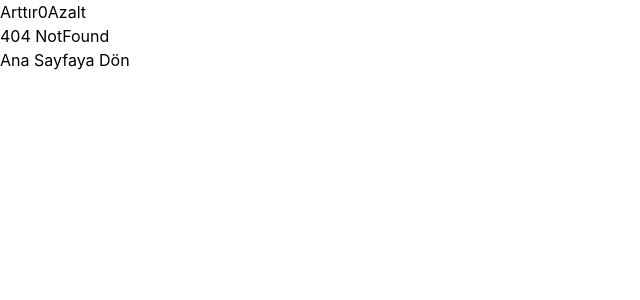
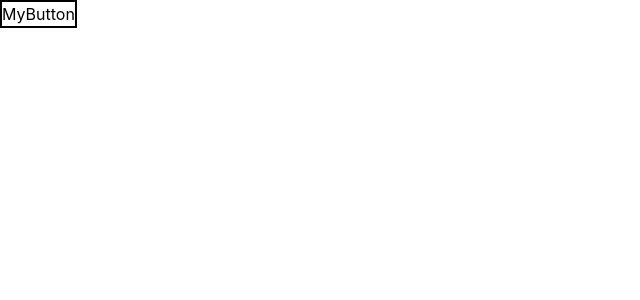
Before and after one commit to eminbasbayan/26-3-react-bootcamp, a React (Vite) app: page /test in a window 1280 px wide. Before the commit this address had no page. Shown: the top 300 px of the page, without its empty margins (0-640 px from the left). Built offline with nearby package versions, Linux system fonts and the light colour scheme.

Commit message:
React.memo kullanımı

```diff
--- a/src/App.jsx
+++ b/src/App.jsx
@@ -7,6 +7,7 @@ import ProductsPage from './pages/ProductsPage';
 import NotFound from './pages/NotFound';
 import Counter from './components/UI/Counter';
 import CartPage from './pages/CartPage';
+import ReactTest from './pages/ReactTest';
 
 const router = createBrowserRouter([
   {
@@ -15,6 +16,7 @@ const router = createBrowserRouter([
     children: [
       { path: '/', Component: HomePage },
       { path: '/products', Component: ProductsPage },
+      { path: '/test', Component: ReactTest },
       { path: '/cart', Component: CartPage },
     ],
   },
@@ -33,8 +35,8 @@ const router = createBrowserRouter([
 function App() {
   return (
     <div className="app">
-      <Counter />
-      <RouterProvider router={router} />
+      <ReactTest />
+      {/*      <RouterProvider router={router} /> */}
     </div>
   );
 }
--- /dev/null
+++ b/src/components/MyButton.jsx
@@ -0,0 +1,13 @@
+import React from "react";
+
+const MyButton = ({ onClick }) => {
+  console.log('MyButton render oldu!');
+
+  return (
+    <button onClick={onClick} className="border-2 hover:cursor-pointer">
+      MyButton
+    </button>
+  );
+};
+
+export default React.memo(MyButton);
--- /dev/null
+++ b/src/components/MyElement.jsx
@@ -0,0 +1,10 @@
+import React from 'react';
+import MyParagraph from './MyParagraph';
+
+const MyElement = (props) => {
+  console.log('MyElement render oldu!');
+
+  return <MyParagraph>{props.show && 'My Paragraph'}</MyParagraph>;
+};
+
+export default React.memo(MyElement);
--- /dev/null
+++ b/src/components/MyParagraph.jsx
@@ -0,0 +1,7 @@
+const MyParagraph = (props) => {
+  console.log('MyParagraph render oldu!');
+
+  return <p>{props.children}</p>;
+};
+
+export default MyParagraph;
--- /dev/null
+++ b/src/pages/ReactTest.jsx
@@ -0,0 +1,23 @@
+import MyElement from '../components/MyElement';
+import MyButton from '../components/MyButton';
+import { useState } from 'react';
+
+const ReactTest = () => {
+  const [toggleParagraph, setToggleParagraph] = useState(false);
+
+  console.log('ReactTest render oldu!');
+
+  const toggleParagraphHandler = () => {
+    setToggleParagraph((prevState) => !prevState);
+  };
+
+  return (
+    <div>
+      {/*       <h1>React Optimizasyon Teknikleri</h1> */}
+      <MyElement show={false} />
+      <MyButton onClick={toggleParagraphHandler} />
+    </div>
+  );
+};
+
+export default ReactTest;
```
